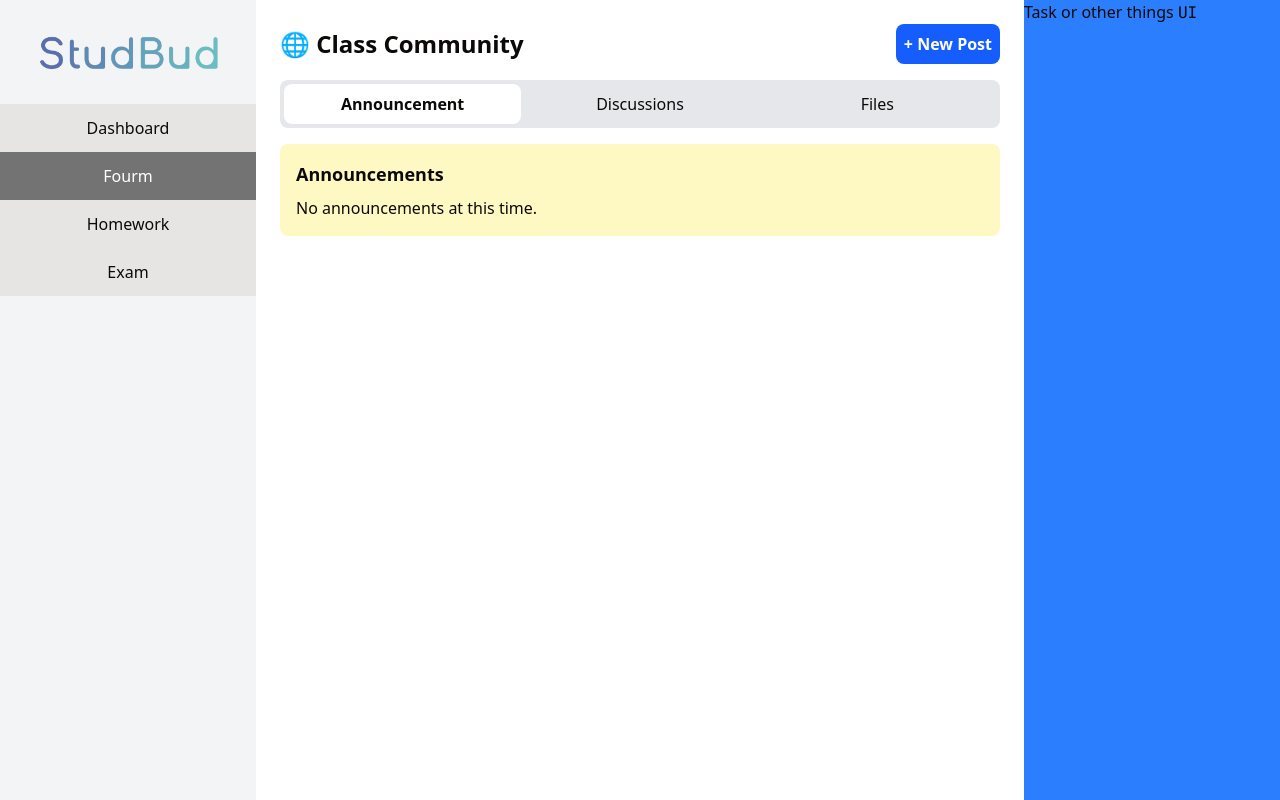
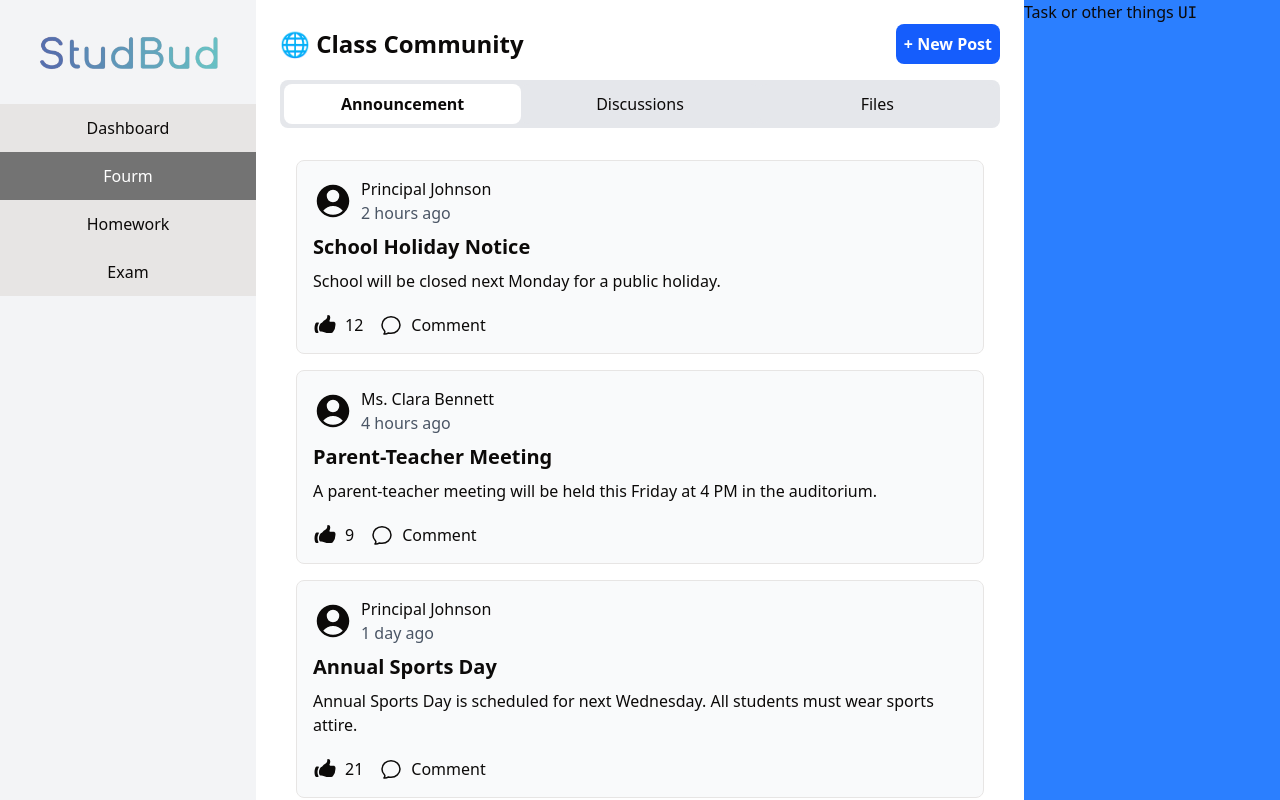
Before and after one commit to masterdevsabith/studbud, a Next.js app: page /dashboard/screens/fourm in a window 1280 px wide. Both pictures are taken after a click on the link "Announcement". Built offline with nearby package versions, Linux system fonts and the light colour scheme.

Commit message:
added announcements

```diff
--- a/app/dashboard/widgets/Fourm.tsx
+++ b/app/dashboard/widgets/Fourm.tsx
@@ -85,6 +85,52 @@ export default function FourmScreen() {
       replies: 8,
     },
   ];
+  const announcements = [
+    {
+      id: 1,
+      user: "Principal Johnson",
+      timeAgo: "2 hours ago",
+      title: "School Holiday Notice",
+      message: "School will be closed next Monday for a public holiday.",
+      likes: 12,
+    },
+    {
+      id: 2,
+      user: "Ms. Clara Bennett",
+      timeAgo: "4 hours ago",
+      title: "Parent-Teacher Meeting",
+      message:
+        "A parent-teacher meeting will be held this Friday at 4 PM in the auditorium.",
+      likes: 9,
+    },
+    {
+      id: 3,
+      user: "Principal Johnson",
+      timeAgo: "1 day ago",
+      title: "Annual Sports Day",
+      message:
+        "Annual Sports Day is scheduled for next Wednesday. All students must wear sports attire.",
+      likes: 21,
+    },
+    {
+      id: 4,
+      user: "Mr. Alan Green",
+      timeAgo: "3 days ago",
+      title: "Science Fair Submissions",
+      message:
+        "Last date to submit science fair projects is this Thursday. Late entries won’t be accepted.",
+      likes: 7,
+    },
+    {
+      id: 5,
+      user: "Ms. Clara Bennett",
+      timeAgo: "5 days ago",
+      title: "Library Book Return",
+      message:
+        "Students must return overdue library books by the end of this week to avoid fines.",
+      likes: 4,
+    },
+  ];
 
   useEffect(() => {}, []);
 
@@ -117,9 +163,72 @@ export default function FourmScreen() {
       </div>
 
       {activeTab === "Announcement" && (
-        <div className="announcement_tab mb-4 p-4 bg-yellow-100 rounded-md">
-          <h3 className="font-bold text-lg mb-2">Announcements</h3>
-          <p>No announcements at this time.</p>
+        <div className="announcement_tab mb-4 p-4 rounded-md">
+          {announcements.map((announcement) => (
+            <div
+              key={announcement.id}
+              className="single_announcement border-1 mb-4 bg-gray-50 p-4 rounded-md hover:drop-shadow-lg"
+            >
+              <div className="userdetails flex items-center gap-2 mb-2">
+                <div className="profile">
+                  <svg
+                    xmlns="http://www.w3.org/2000/svg"
+                    viewBox="0 0 24 24"
+                    fill="currentColor"
+                    className="size-10"
+                  >
+                    <path
+                      fillRule="evenodd"
+                      d="M18.685 19.097A9.723 9.723 0 0 0 21.75 12c0-5.385-4.365-9.75-9.75-9.75S2.25 6.615 2.25 12a9.723 9.723 0 0 0 3.065 7.097A9.716 9.716 0 0 0 12 21.75a9.716 9.716 0 0 0 6.685-2.653Zm-12.54-1.285A7.486 7.486 0 0 1 12 15a7.486 7.486 0 0 1 5.855 2.812A8.224 8.224 0 0 1 12 20.25a8.224 8.224 0 0 1-5.855-2.438ZM15.75 9a3.75 3.75 0 1 1-7.5 0 3.75 3.75 0 0 1 7.5 0Z"
+                      clipRule="evenodd"
+                    />
+                  </svg>
+                </div>
+                <div className="name_and_timeAgo">
+                  <h3 className="user font-medium">{announcement.user}</h3>
+                  <span className="timeAgo text-gray-600">
+                    {announcement.timeAgo}
+                  </span>
+                </div>
+              </div>
+              <div className="contentdetails">
+                <h2 className="title mb-2 text-xl font-bold">
+                  {announcement.title}
+                </h2>
+                <p className="message mb-5">{announcement.message}</p>
+              </div>
+              <div className="actionbtns flex items-center gap-4">
+                <div className="likes flex items-center gap-2">
+                  <svg
+                    xmlns="http://www.w3.org/2000/svg"
+                    viewBox="0 0 24 24"
+                    fill="currentColor"
+                    className="size-6"
+                  >
+                    <path d="M7.493 18.5c-.425 0-.82-.236-.975-.632A7.48 7.48 0 0 1 6 15.125c0-1.75.599-3.358 1.602-4.634.151-.192.373-.309.6-.397.473-.183.89-.514 1.212-.924a9.042 9.042 0 0 1 2.861-2.4c.723-.384 1.35-.956 1.653-1.715a4.498 4.498 0 0 0 .322-1.672V2.75A.75.75 0 0 1 15 2a2.25 2.25 0 0 1 2.25 2.25c0 1.152-.26 2.243-.723 3.218-.266.558.107 1.282.725 1.282h3.126c1.026 0 1.945.694 2.054 1.715.045.422.068.85.068 1.285a11.95 11.95 0 0 1-2.649 7.521c-.388.482-.987.729-1.605.729H14.23c-.483 0-.964-.078-1.423-.23l-3.114-1.04a4.501 4.501 0 0 0-1.423-.23h-.777ZM2.331 10.727a11.969 11.969 0 0 0-.831 4.398 12 12 0 0 0 .52 3.507C2.28 19.482 3.105 20 3.994 20H4.9c.445 0 .72-.498.523-.898a8.963 8.963 0 0 1-.924-3.977c0-1.708.476-3.305 1.302-4.666.245-.403-.028-.959-.5-.959H4.25c-.832 0-1.612.453-1.918 1.227Z" />
+                  </svg>
+                  {announcement.likes}
+                </div>
+                <div className="comments flex items-center gap-2">
+                  <svg
+                    xmlns="http://www.w3.org/2000/svg"
+                    fill="none"
+                    viewBox="0 0 24 24"
+                    strokeWidth="1.5"
+                    stroke="currentColor"
+                    className="size-6"
+                  >
+                    <path
+                      strokeLinecap="round"
+                      strokeLinejoin="round"
+                      d="M12 20.25c4.97 0 9-3.694 9-8.25s-4.03-8.25-9-8.25S3 7.444 3 12c0 2.104.859 4.023 2.273 5.48.432.447.74 1.04.586 1.641a4.483 4.483 0 0 1-.923 1.785A5.969 5.969 0 0 0 6 21c1.282 0 2.47-.402 3.445-1.087.81.22 1.668.337 2.555.337Z"
+                    />
+                  </svg>
+                  <span>Comment</span>
+                </div>
+              </div>
+            </div>
+          ))}
         </div>
       )}
 
```
